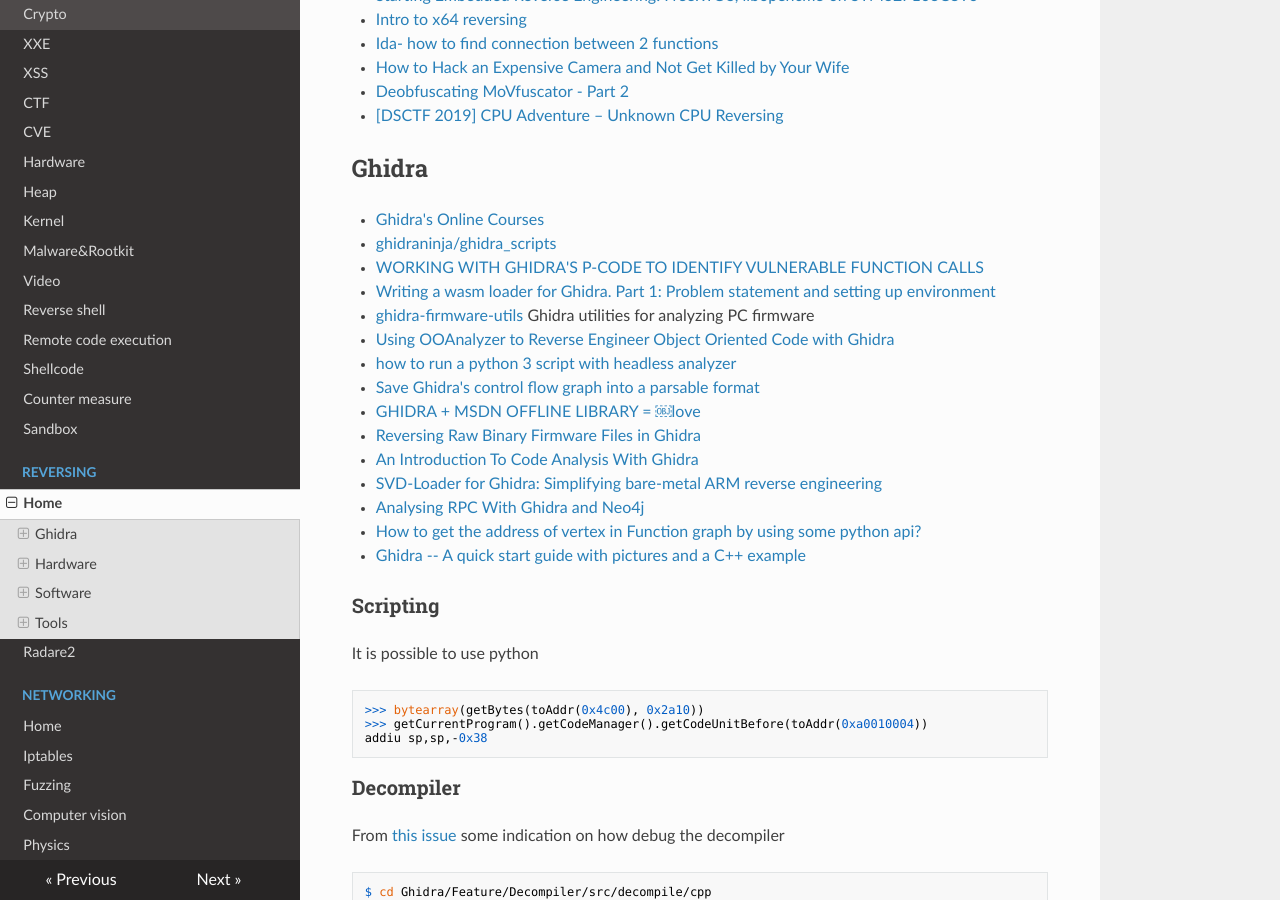
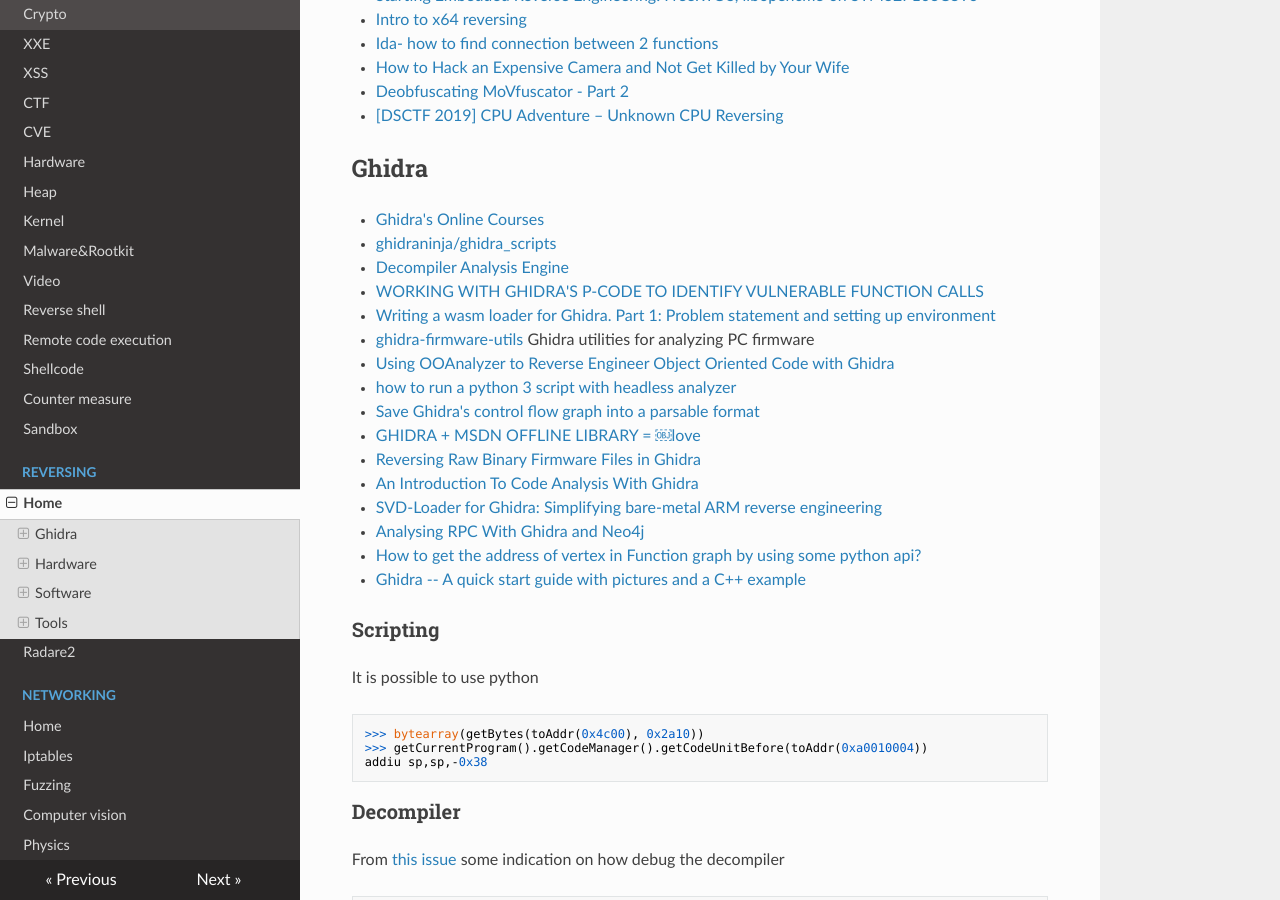
Before and after one commit to gipi/low-level, an MkDocs documentation site: the page built from docs/reversing/reversing.md, in a window 1280 px wide and 900 px high, scrolled down 560 px. Built offline with MkDocs 1.6.1, drawn with Linux system fonts in a browser that asks for light colours; nearby versions of some CDN libraries; old or Windows-style settings are respelled for this version of MkDocs.

Commit message:
Update reversing.md

```diff
--- a/docs/reversing/reversing.md
+++ b/docs/reversing/reversing.md
@@ -25,6 +25,7 @@
 
  - [Ghidra's Online Courses](http://ghidra.re/online-courses/)
  - [ghidraninja/ghidra_scripts](https://github.com/ghidraninja/ghidra_scripts)
+ - [Decompiler Analysis Engine](https://ghidra-decompiler-docs.netlify.com/index.html)
  - [WORKING WITH GHIDRA'S P-CODE TO IDENTIFY VULNERABLE FUNCTION CALLS](https://www.riverloopsecurity.com/blog/2019/05/pcode/)
  - [Writing a wasm loader for Ghidra. Part 1: Problem statement and setting up environment](https://habr.com/en/post/443318/)
  - [ghidra-firmware-utils](https://github.com/al3xtjames/ghidra-firmware-utils) Ghidra utilities for analyzing PC firmware
```
